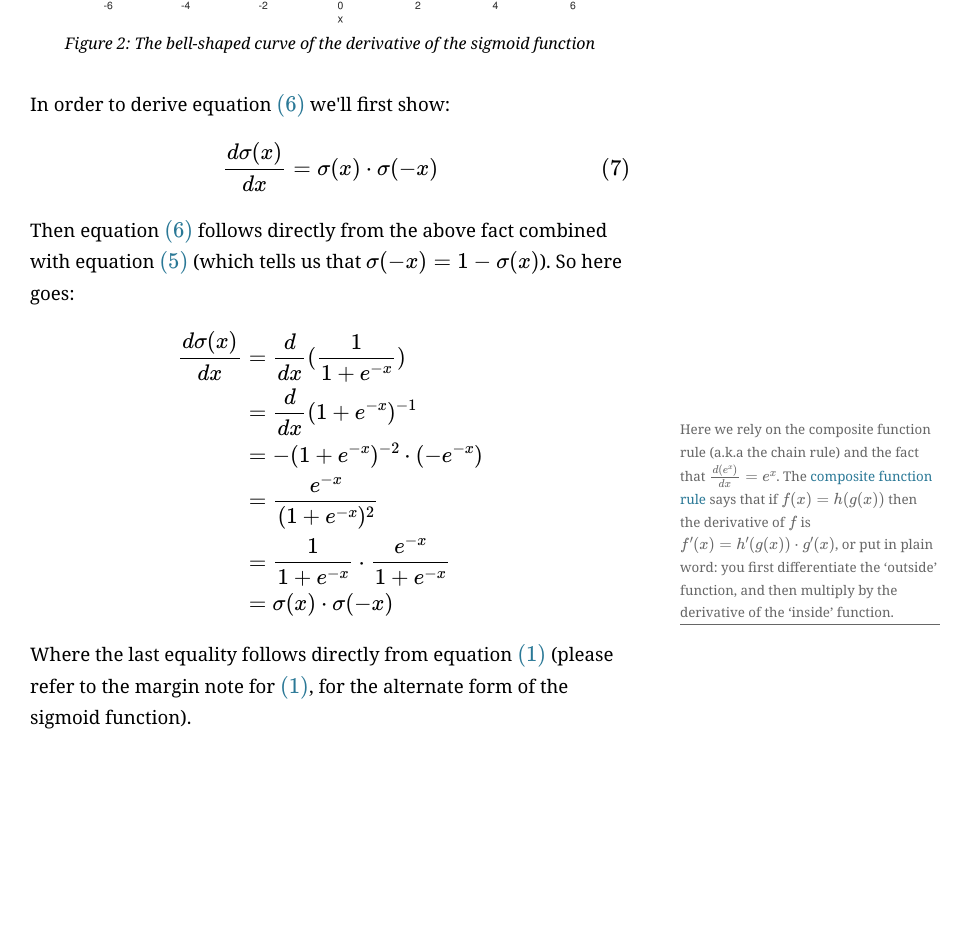
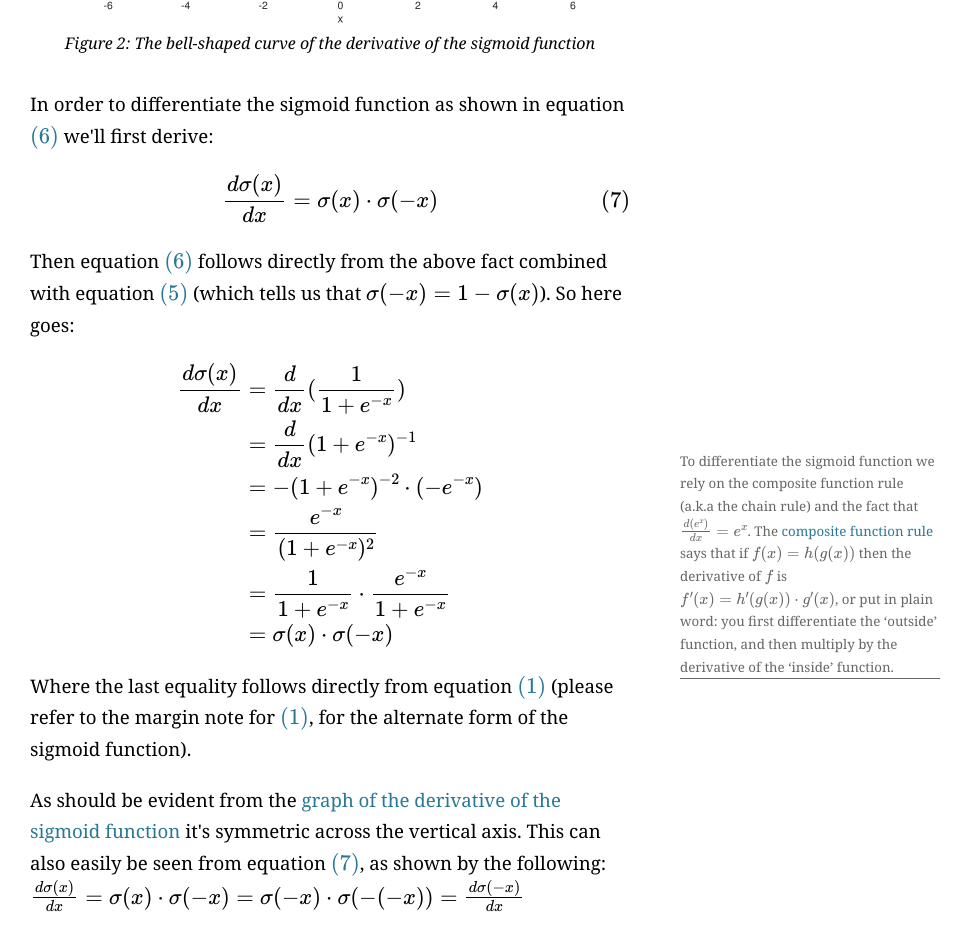
Before and after one commit to hvidberrrg/hvidberrrg.github.io, a plain HTML site: page deep_learning/activation_functions/sigmoid_function_and_derivative.html in a window 1280 px wide. Shown: the part 2938-3889 px from the top of the page, without its empty margins (0-969 px from the left). Before the commit the page ends 3720 px from the top, so only its background shows below. Drawn offline with nearby package versions, Linux system fonts and the light colour scheme; some packages are replaced by stand-ins of ours.

Commit message:
More on the derivative of the sigmoid function

```diff
--- a/deep_learning/activation_functions/sigmoid_function_and_derivative.html
+++ b/deep_learning/activation_functions/sigmoid_function_and_derivative.html
@@ -2,7 +2,9 @@
 <html>
     <head>
         <title>The sigmoid function (a.k.a. the logistic function)</title>
-        <meta name='description' content='An introduction to the features of the sigmoid function (a.k.a. the logistic function) and its derivative' />
+        <meta name='description' content='An introduction is given to the features of the sigmoid function (a.k.a. the
+        	logistic function) and its derivative that make it attractive as an activation function in artificial neural
+        	networks. Graphs for both the sigmoid function and the differentiation of same are given' />
         <meta name='keywords' content='Sigmoid function, logistic function, derivative' >
         <!-- Global site tag (gtag.js) - Google Analytics -->
         <script async src="https://www.googletagmanager.com/gtag/js?id=UA-112452759-1"></script>
@@ -12,6 +14,7 @@
                 dataLayer.push(arguments);
             }
             gtag('js', new Date());
+
             gtag('config', 'UA-112452759-1');
         </script>
         <!-- MathJax -->
@@ -61,7 +64,7 @@
             For arguments near \(0\) the sigmoid function approximates a linear function with slope \(\frac{1}{4}\).
             </p>
 
-            <div class="figure">
+            <div class="figure" id="fig:sigmoid_function">
             	<img src="assets/sigmoid_function.png" />
             	<span class="caption">Figure 1: The elongated 'S'-like curve of the sigmoid function</span>
 			</div>
@@ -133,13 +136,14 @@
             been computed during the forward pass.
             </p>
 
-            <div class="figure">
+            <div class="figure" id="fig:sigmoid_derivative">
             	<img src="assets/sigmoid_derivative.png" />
             	<span class="caption">Figure 2: The bell-shaped curve of the derivative of the sigmoid function</span>
 			</div>
 
 			<p>
-			In order to derive equation \eqref{eq:sigmoid_function_derivative} we'll first show:
+			In order to differentiate the sigmoid function as shown in equation \eqref{eq:sigmoid_function_derivative}
+			we'll first derive:
 			</p>
 
 			$$\begin{equation}
@@ -153,8 +157,9 @@
 			So here goes:
 			</p>
 
-			<span class="marginnote"><br/><br/><br/><br/>Here we rely on the composite function rule (a.k.a the
-			chain rule) and the fact that \(\frac{d(e^{x})}{dx}=e^{x}\). The <a target="_blank" href="https://sydney.edu.au/stuserv/documents/maths_learning_centre/compositefunctionrule.pdf">
+			<span class="marginnote"><br/><br/><br/><br/>To differentiate the sigmoid function we rely on the
+			composite function rule (a.k.a the chain rule) and the fact that \(\frac{d(e^{x})}{dx}=e^{x}\).
+			The <a target="_blank" href="https://sydney.edu.au/stuserv/documents/maths_learning_centre/compositefunctionrule.pdf">
 			composite function rule</a> says that if \(f(x) = h(g(x))\) then the derivative of \(f\) is
 			\(f'(x) = h'(g(x)) \cdot g'(x)\), or put in plain word: you first differentiate the ‘outside’
 			function, and then multiply by the derivative of the ‘inside’ function.
@@ -165,13 +170,20 @@
                       &= \frac{d}{dx}(1 + e^{-x})^{-1} \notag \\
                       &=  -(1 + e^{-x})^{-2} \cdot (-e^{-x}) \notag \\
                       &=  \frac{e^{-x}}{(1 + e^{-x})^{2}} \notag \\
-                      &= \frac{1}{1 + e^{-x}} \cdot \frac{e^{-x}}{1 +	 e^{-x}} \notag \\
+                      &= \frac{1}{1 + e^{-x}} \cdot \frac{e^{-x}}{1 + e^{-x}} \notag \\
                       &= \sigma(x) \cdot \sigma(-x) \notag \\
             \end{align}$$
 
             <p>Where the last equality follows directly from equation \eqref{eq:sigmoid_function}
             (please refer to the margin note for \eqref{eq:sigmoid_function}, for the alternate form of
             the sigmoid function).
+            </p>
+
+            <p>
+            As should be evident from the <a href="#fig:sigmoid_derivative">graph of the derivative of the sigmoid
+            function</a> it's symmetric across the vertical axis. This can also easily be seen from equation
+            \eqref{eq:sigmoid_function_derivative_sigma_x_times_sigma_minus_x}, as shown by the following:
+            \(\frac{d\sigma(x)}{dx} = \sigma(x) \cdot \sigma(-x)  = \sigma(-x) \cdot \sigma(-(-x)) = \frac{d\sigma(-x)}{dx}\)
             </p>
 
         	</div>
```
